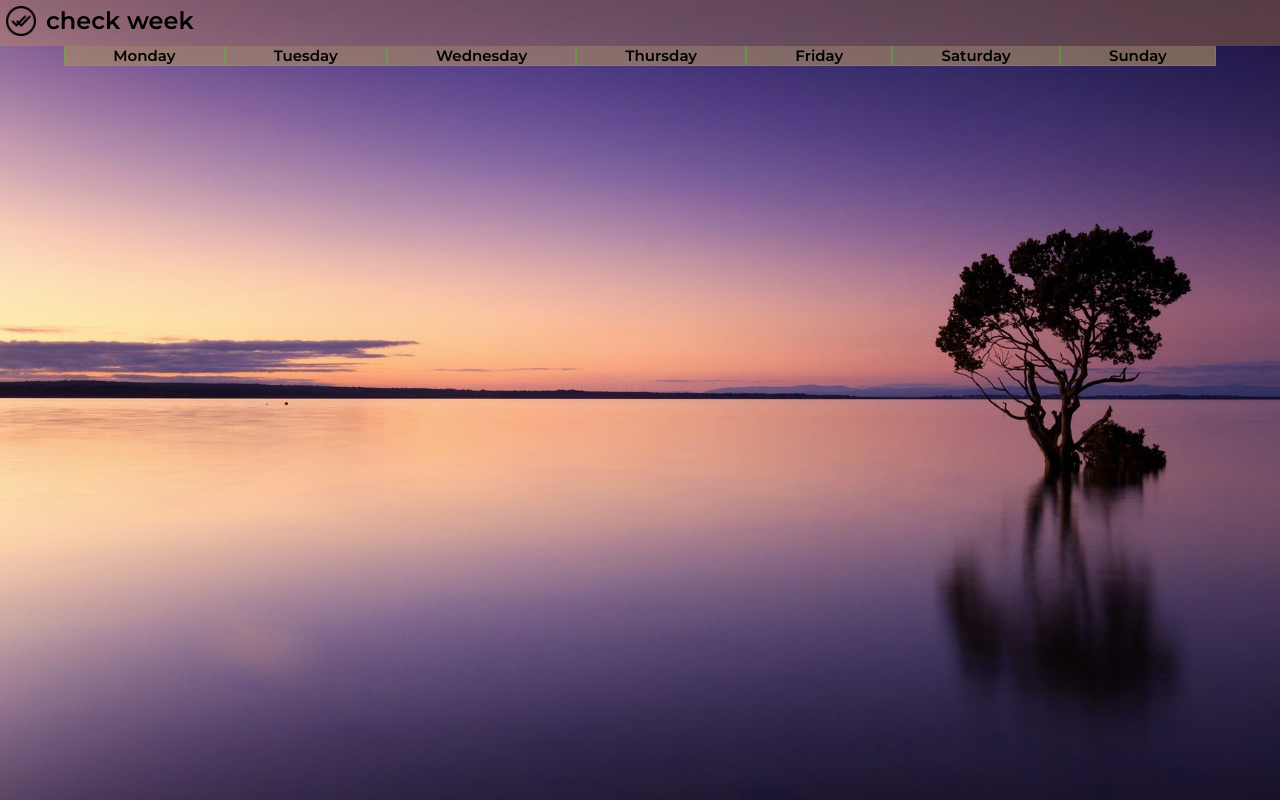
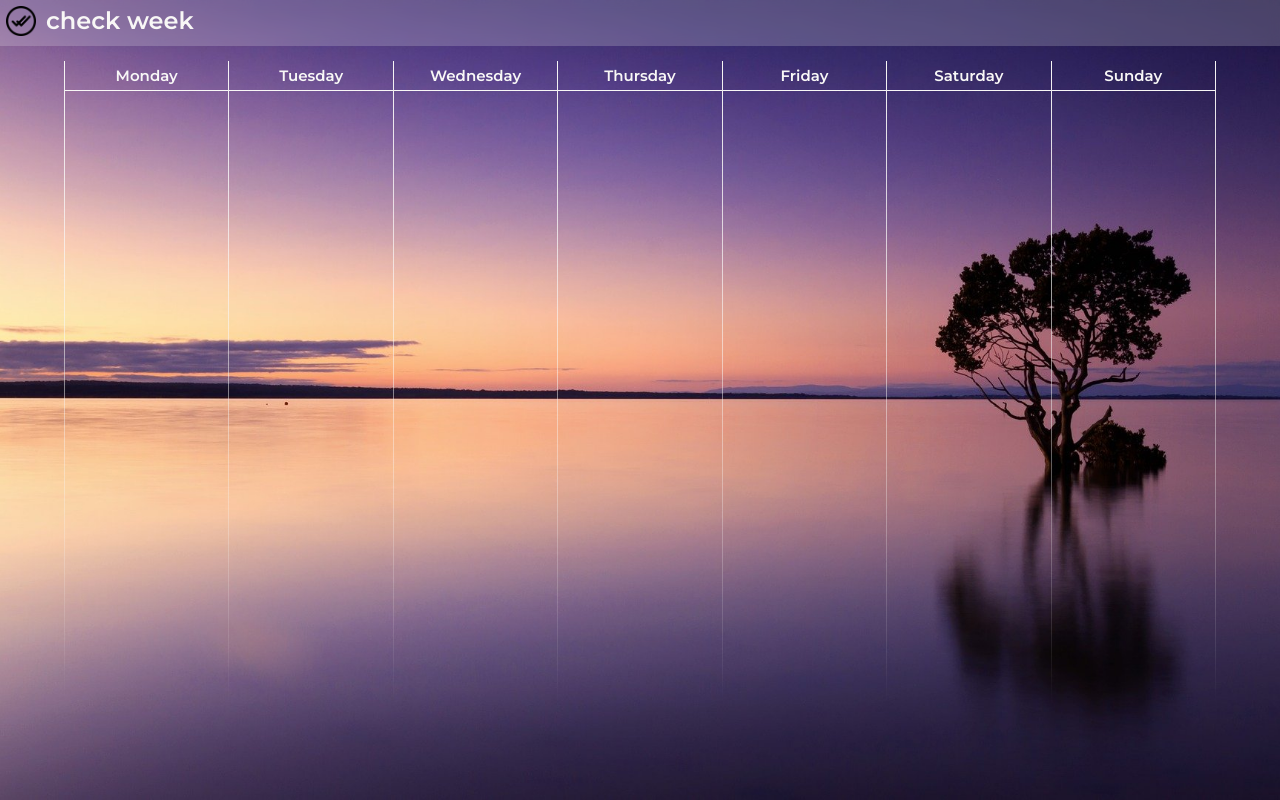
Before and after one commit to helotchi/helotchi.github.io, a website: page trybe/trybe-projetos/sd-018-a-project-todo-list/index.html in a window 1280 px wide. Drawn offline with Linux system fonts and the light colour scheme.

Commit message:
Ajustado flexbox das divs e cores das fotes e background

```diff
--- a/trybe/trybe-projetos/sd-018-a-project-todo-list/index.html
+++ b/trybe/trybe-projetos/sd-018-a-project-todo-list/index.html
@@ -13,7 +13,6 @@
 </head>
 <body>
     <div id="background">
-        <div id="container">
         <header>
             <div id="header-logo"><img src="img/double-check.png"></div>
             <h1 id="name-logo">check week</h1>
@@ -60,6 +59,5 @@
             </div> -->
         </main>
     </div>
-    </div>
 </body>
 </html>
--- a/trybe/trybe-projetos/sd-018-a-project-todo-list/style.css
+++ b/trybe/trybe-projetos/sd-018-a-project-todo-list/style.css
@@ -16,18 +16,12 @@ html, body {
   overflow: hidden; /* Comportamento barra de rolagem: sem barra de rolagem, conteúdo fora da página não aparecerá */
 }
 
-/* #container {
-  margin: auto;
-  font-family: Arial, Helvetica, sans-serif;
-  padding: 10px;
-
-  top: 0%;
-} */
-
 header {
   display: flex;
   font-size: 12px;
-  background: rgba(218, 153, 68, 0.3);
+  color: rgb(248, 247, 246);
+  background-color: rgba(255, 255, 255, 0.2);
+  backdrop-filter: blur(6px);
   padding: 6px;
 }
 
@@ -41,8 +35,14 @@ header {
   height: 30px;
 }
 
+main {
+  height: 100%;
+}
+
 #main-content {
+  display: flex;
   height: 100%;
+  flex-flow: column;
 }
 
 #week {
@@ -50,22 +50,33 @@ header {
   margin: auto;
   width: 90%;
   height: 80%;
-  background-color: rgba(128, 128, 128, 0.5);
-  /* align-content: flex-start; */
   font-family: 'Montserrat', sans-serif;
   text-align: center;
-  flex-basis: 15%;
-
+  margin-top: 15px;
 }
 
 .week-day {
-  background: rgba(218, 153, 68, 0.3);
-  border-bottom: 1px solid rgba(47, 228, 11, 0.3);
-  border-left: 1px solid rgba(47, 228, 11, 0.3);
-  border-right: 1px solid rgba(47, 228, 11, 0.3);
-  flex-grow: 1;
-  /* margin: auto; */
+  /* background: rgba(218, 153, 68, 0.3); */
+  /* backdrop-filter: blur(6px); */
+  flex: 1 1 0px;
   font-size: 10px;
+  border-left: 1px solid;
+  border-image: /* Gradient Border: https://css-tricks.com/gradient-borders-in-css/ */
+    linear-gradient(
+      to bottom,
+      rgb(248, 247, 246),
+      rgba(0, 0, 0, 0)
+    ) 1 100%;
+}
+
+#sunday {
+  border-right: 1px solid rgb(248, 247, 246);
+}
+
+.week-day h2 {
+  border-bottom: 1px solid rgb(248, 247, 246);
+  color: rgb(248, 247, 246);
+  padding: 5px;
 }
 
 .completed {
```
Lines whose indentation alone changed are shown as unchanged.
